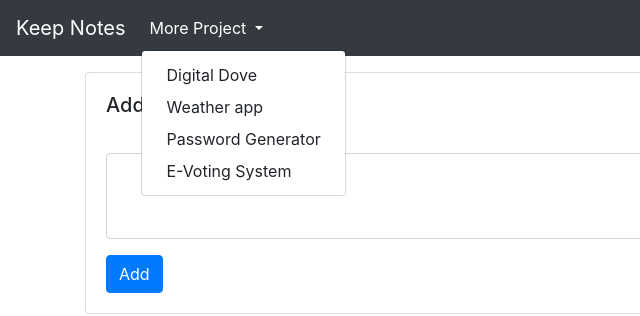
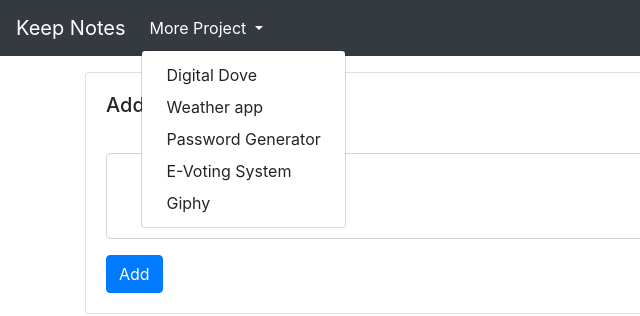
Before and after one commit to gupta-shubhamgupta/Keep-Notes, a plain HTML site: page index.html in a window 1280 px wide. Both pictures are taken after a click on the button "More Project". Shown: the top 316 px of the page, 0-640 px from the left. Drawn offline with nearby package versions, Linux system fonts and the light colour scheme.

Commit message:
Update index.html

```diff
--- a/index.html
+++ b/index.html
@@ -38,6 +38,7 @@
         <a class="dropdown-item" href="https://gupta-shubhamgupta.github.io/weather-app" target="_blank">Weather app</a>
           <a class="dropdown-item" href="https://gupta-shubhamgupta.github.io/Random-Password-Generator/WebContent/" target="_blank">Password Generator</a>
           <a class="dropdown-item" href="https://github.com/gupta-shubhamgupta/E-Voting-System" target="_blank">E-Voting System</a>
+		<a class="dropdown-item" href="https://gupta-shubhamgupta.github.io/alien-giphy/" target="_blank">Giphy</a>
 
           </div>
           </li>
```
